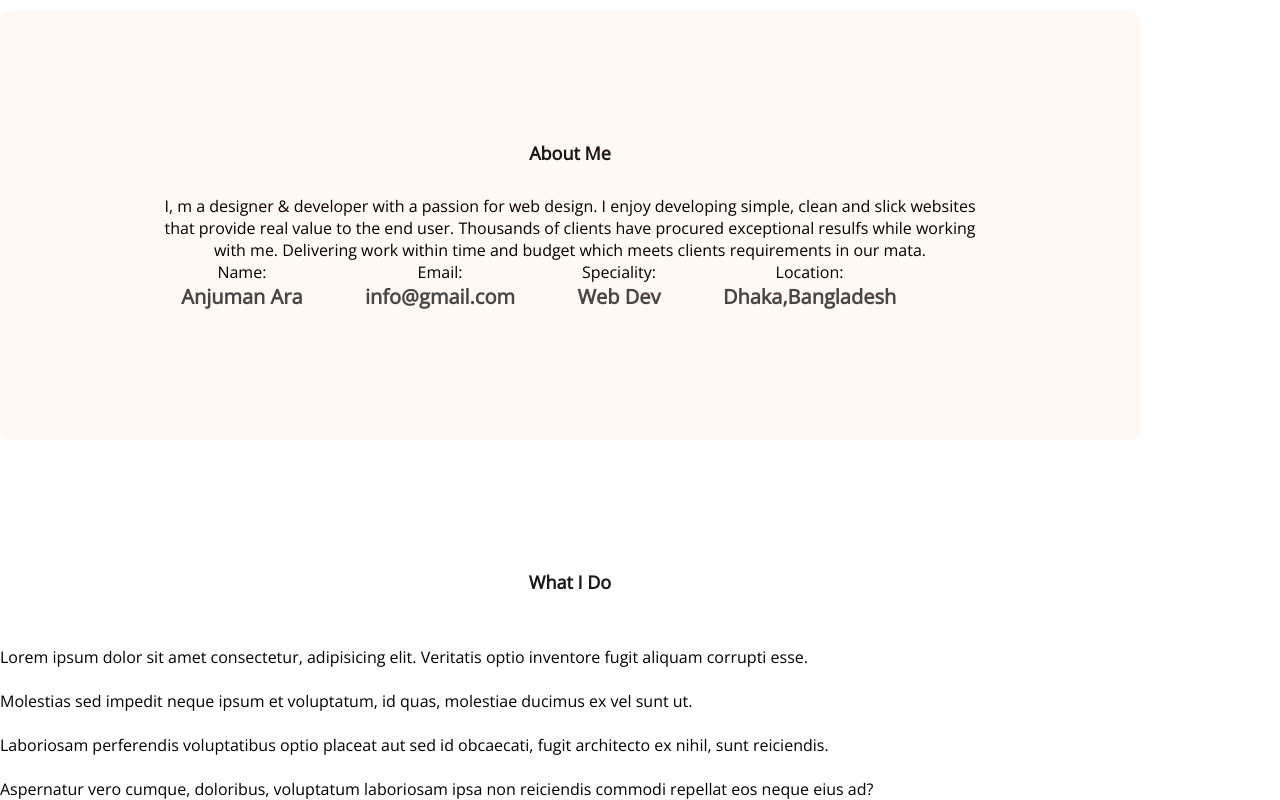
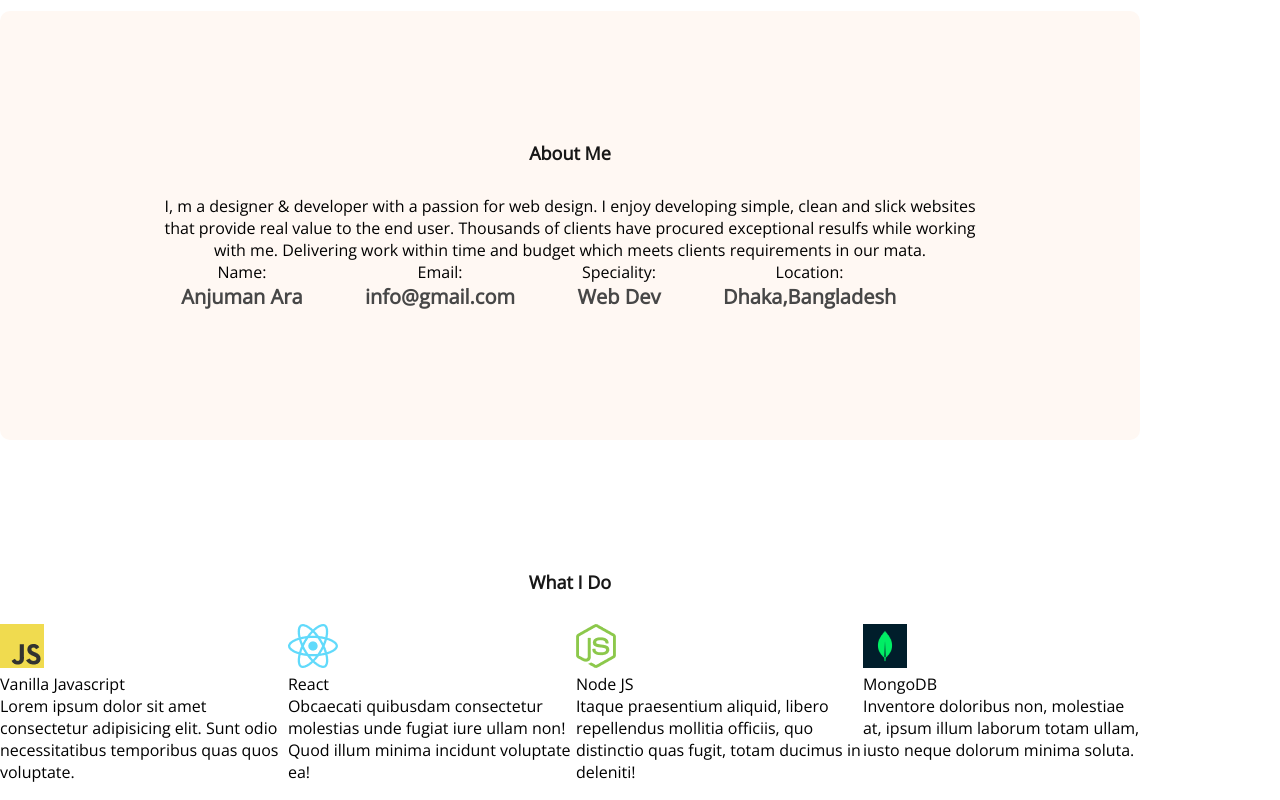
Before and after one commit to Anjuman-ara2828/developer.portfolio, a plain HTML site: page index.html in a window 1280 px wide. Shown: the part 959-1759 px from the top of the page. Drawn offline with nearby package versions, Linux system fonts and the light colour scheme.

Commit message:
skill-container added'

```diff
--- a/index.html
+++ b/index.html
@@ -63,29 +63,31 @@
 <!-- what i do section -->
    <section class="what-i-do">
     <h3 class="section-title">What I Do</h3>
-    <!-- .skills-container>skill*4>img+p.skill-title+p.skill-description>lorem15 -->
+    <!--.skills-container>.skill*4>img+p.skill-title+p.skill-description>lorem15  -->
     <div class="skills-container">
-      <skill>
-        <img src="" alt="">
-        <p class="skill-title"></p>
-        <p class="skill-description">Lorem ipsum dolor sit amet consectetur, adipisicing elit. Veritatis optio inventore fugit aliquam corrupti esse.</p>
-      </skill>
-      <skill>
-        <img src="" alt="">
-        <p class="skill-title"></p>
-        <p class="skill-description">Molestias sed impedit neque ipsum et voluptatum, id quas, molestiae ducimus ex vel sunt ut.</p>
-      </skill>
-      <skill>
-        <img src="" alt="">
-        <p class="skill-title"></p>
-        <p class="skill-description">Laboriosam perferendis voluptatibus optio placeat aut sed id obcaecati, fugit architecto ex nihil, sunt reiciendis.</p>
-      </skill>
-      <skill>
-        <img src="" alt="">
-        <p class="skill-title"></p>
-        <p class="skill-description">Aspernatur vero cumque, doloribus, voluptatum laboriosam ipsa non reiciendis commodi repellat eos neque eius ad?</p>
-      </skill>
-    </div>
+
+        <div class="skill">
+          <img src="images/icons/js.png" alt="">
+          <p class="skill-title">Vanilla Javascript</p>
+          <p class="skill-description">Lorem ipsum dolor sit amet consectetur adipisicing elit. Sunt odio necessitatibus temporibus quas quos voluptate.</p>
+        </div>
+        <div class="skill">
+          <img src="images/icons/react.png" alt="">
+          <p class="skill-title">React</p>
+          <p class="skill-description">Obcaecati quibusdam consectetur molestias unde fugiat iure ullam non! Quod illum minima incidunt voluptate ea!</p>
+        </div>
+        <div class="skill">
+          <img src="images/icons/nodejs.png" alt="">
+          <p class="skill-title">Node JS</p>
+          <p class="skill-description">Itaque praesentium aliquid, libero repellendus mollitia officiis, quo distinctio quas fugit, totam ducimus in deleniti!</p>
+        </div>
+        <div class="skill">
+          <img src="images/icons/mongo.png" alt="">
+          <p class="skill-title">MongoDB</p>
+          <p class="skill-description">Inventore doloribus non, molestiae at, ipsum illum laborum totam ullam, iusto neque dolorum minima soluta.</p>
+        </div>
+
+    </div class="skills-container">
    </section>
   </main>
   <footer>
--- a/styles/portfolio.css
+++ b/styles/portfolio.css
@@ -107,8 +107,12 @@ main{
     margin-top: 130px;
     ;
  }
+
  .section-title{
     color: #181818;
     text-align: center;
     font-weight: 700;
  }
+ .skills-container{
+    display: flex;
+ }
```
